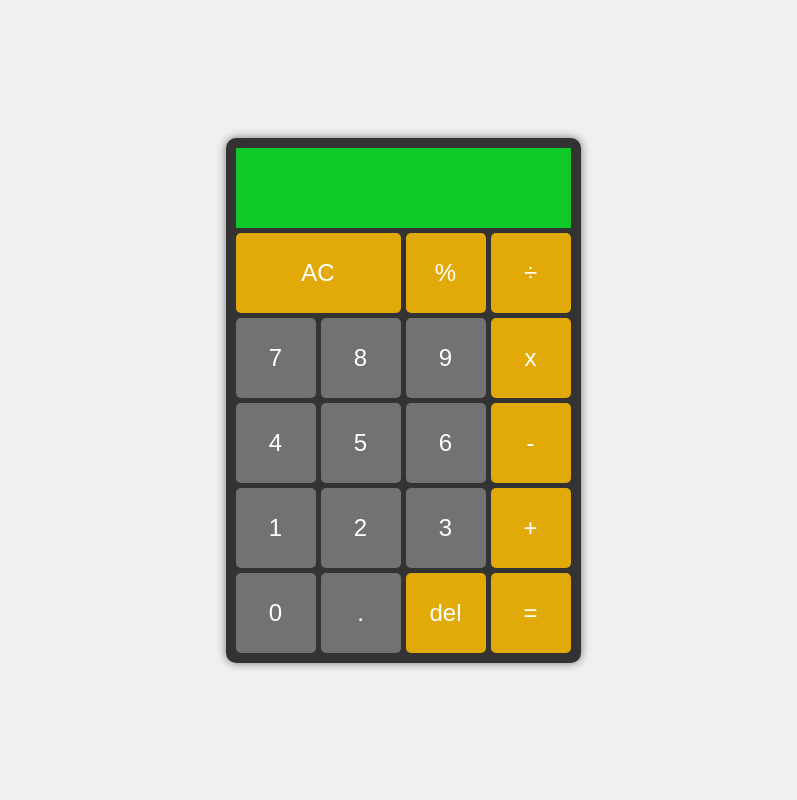
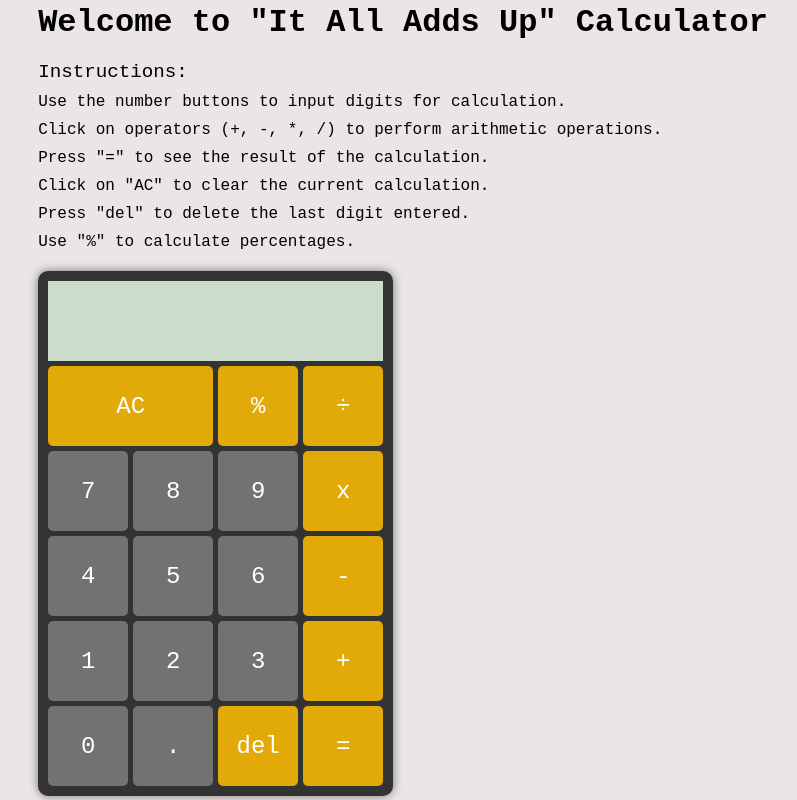
Before and after one commit to Nx-Makomva/calculator-project, a website built with Vite: page index.html in a window 1280 px wide. Both pictures are taken after a click on the button "AC". Shown: the whole page, without its empty margins (237-1034 px from the left). Built offline with nearby package versions, Linux system fonts and the light colour scheme.

Commit message:
subtract handler added and UL updated

```diff
--- a/index.html
+++ b/index.html
@@ -4,11 +4,23 @@
     <meta charset="UTF-8" />
     <link rel="icon" type="image/svg+xml" href="/vite.svg" />
     <meta name="viewport" content="width=device-width, initial-scale=1.0" />
-    <title>It All Adds Up</title>
+    <title>It All Adds Up- Calculator</title>
     <link rel="stylesheet" href="styles.css" />
   </head>
   <body>
-    <script type="module" src="/src/main.ts"></script>
+    <main>
+      <h1>Welcome to "It All Adds Up" Calculator</h1>
+      <p>Instructions:</p>
+      <ul>
+        <li>Use the number buttons to input digits for calculation.</li>
+        <li>
+          Click on operators (+, -, *, /) to perform arithmetic operations.
+        </li>
+        <li>Press "=" to see the result of the calculation.</li>
+        <li>Click on "AC" to clear the current calculation.</li>
+        <li>Press "del" to delete the last digit entered.</li>
+        <li>Use "%" to calculate percentages.</li>
+      </ul>
 
       <div class="calculator">
         <div class="display">
@@ -35,5 +47,7 @@
         <button class="delete">del</button>
         <button class="equals">=</button>
       </div>
+    </main>
+    <script type="module" src="/src/main.ts"></script>
   </body>
 </html>
--- a/src/main.ts
+++ b/src/main.ts
@@ -1,28 +1,4 @@
-/*
-The problem?
-Build a calculator using HTML, SCSS and JS / TS
 
-NOTES:
-- Deployed website using github pages
-- Public github repo
-- Branches
-- 15+ commits for the different stages of development
-- A README.md with short intro to project
-- Be responsive and built mobile-first + must work for different screen widths
-
-Requirements:
-1. Can accept inputs
-2. Do some calculations and give correct output (returns stuff)
-3. Inputs come from user clicks on buttons (use button elements)
-
-What needs to happen?
-- Will need to grab buttons from HTML
-- Do the null exceptions
-- Will need event handlers to do something after button clicks
-  - function needs to store current state
-   and check if math operators were pressed and then do math
-- Will need event listeners to look out for button clicks
-*/
 
 ////////////////////////// QUERY SELECTORS //////////////////////////////////////
 const displayFieldPrevious =
@@ -196,6 +172,13 @@ const handleAllClearClick = () => {
     displayFieldPrevious.innerHTML !== null &&
     displayFieldCurrent.innerHTML !== null
   ) {
+    currentNumber = "";
+    operatorPressed = "";
+    previousNumber = "";
+    additionCounter = 0;
+    subtractionCounter = 0;
+    divisionCounter = 1;
+    multiplyCounter = 1;
     displayFieldCurrent.innerHTML = "";
     displayFieldPrevious.innerHTML = "";
   }
@@ -311,13 +294,14 @@ const handleSubtractButtonClick = () => {
   if (displayFieldPrevious !== null) {
     const turnToInteger = parseFloat(previousNumber);
 
-    subtractionCounter -= turnToInteger;
+    subtractionCounter = turnToInteger - subtractionCounter;
     console.log(`I am taking things away ` + subtractionCounter);
-    const result = additionCounter;
+    const result = subtractionCounter;
     const resultAsString = result.toString();
     displayFieldPrevious.innerHTML = resultAsString;
   } else {
     console.error("Error with Subtract Button");
   }
 }
+
 subtractButton.addEventListener('click', handleSubtractButtonClick)
--- a/styles.scss
+++ b/styles.scss
@@ -13,10 +13,37 @@ body {
   align-items: center;
   height: 100vh;
   margin: 0;
-  background-color: #f0f0f0;
+  background-color: #ebe5e5;
+}
+
+.container {
+  text-align: center;
+  color: #fff;
+  max-width: 600px;
+}
+
+h1 {
+  font-size: 2rem;
+  margin-bottom: 20px;
+}
+
+p {
+  font-size: 1.2rem;
+  margin-bottom: 10px;
+}
+
+ul {
+  list-style-type: none;
+  padding: 0;
+  margin-bottom: 20px;
+}
+
+ul li {
+  margin-bottom: 10px;
 }
 
 .calculator {
+  width: 355px;
   display: grid;
   grid-template-columns: repeat(4, 80px);
   grid-template-rows: repeat(6, 80px);
@@ -29,6 +56,7 @@ body {
 
 button {
   font-size: 24px;
+  font-family: monospace;
   background-color: #666;
   color: #fff;
   border: none;
@@ -59,7 +87,6 @@ button {
   }
 }
 
-
 .all-clear {
   grid-column: span 2;
 }
@@ -75,14 +102,14 @@ button {
 }
 
 .display-previous {
-  background-color: rgba(0, 199, 27, 0.94);
+  background-color: rgba(201, 219, 203, 0.94);
   height: 100%;
-  font-size: 1rem;
+  font-size: 1.5rem;
   text-align: right;
 }
 
 .display-current {
-  background-color: rgba(214, 11, 11, 0.94);
+  background-color: rgba(201, 219, 203, 0.94);
   font-size: 2rem;
   text-align: right;
 }
```
Also changed, not shown: styles.css, 1 other file. Lines whose indentation alone changed are shown as unchanged.
